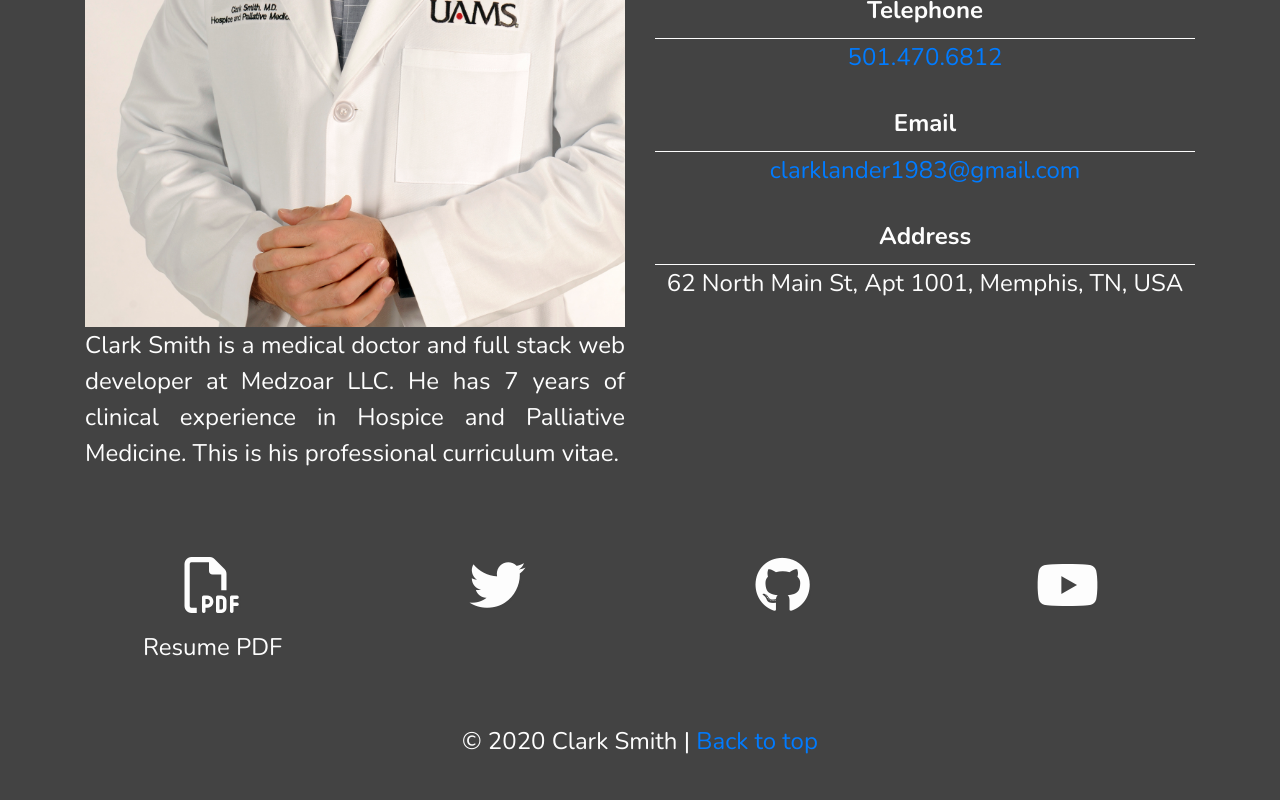
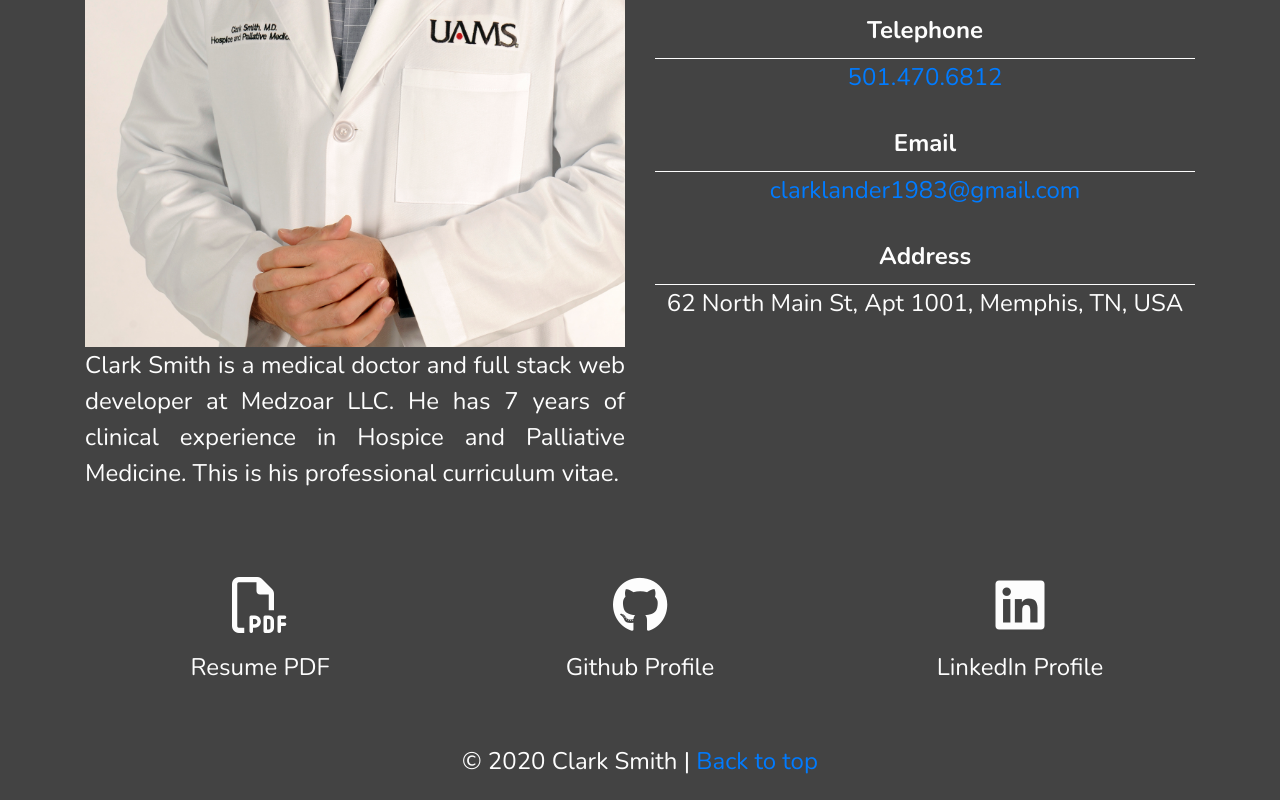
Before and after one commit to C-Smith-UALR/clarksmithcv, a Vue app: page / in a window 1280 px wide. Shown: the part 662-1462 px from the top of the page. Built offline with nearby package versions, Linux system fonts and the light colour scheme; a web font is replaced by a local one.

Commit message:
icons wired up

```diff
--- a/src/assets/css/styles.css
+++ b/src/assets/css/styles.css
@@ -37,7 +37,7 @@ body {
 
 #homeName {
     margin-top: 20px;
-    margin-bottom: 20px;
+    margin-bottom: 40px;
     border-bottom: 2px solid #fdfdfd;
     padding-bottom: 10px;
 }
--- a/src/views/Home.vue
+++ b/src/views/Home.vue
@@ -60,7 +60,7 @@
     <div class="container" id="socialContainer">
       <div class="row">
         <div class="col-sm col1 iconContainer">
-          <a href="../assets/files/ClarkSmithCV2020.pdf" download>
+          <a :href="`${publicPath}ClarkSmithCV2020.pdf`" download>
             <i class="fa fa-file-pdf-o icon" aria-hidden="true"></i>
 
           </a>
@@ -71,28 +71,27 @@
 
         </div>
 
-        <div class="col-sm col3 iconContainer">
-          <a href="https://twitter.com/medzoar">
-            <i class="fa fa-twitter icon" aria-hidden="true"></i>
-
-          </a>
-
-        </div>
-
         <div class="col-sm col4 iconContainer">
-          <a href="https://github.com/medzoarDev">
+          <a href="https://github.com/C-Smith-UALR">
             <i class="fa fa-github icon" aria-hidden="true"></i>
 
           </a>
+          <div style="text-align: center" class="mt-3 clarkLikeParagraph">
+            Github Profile
+          </div>
 
         </div>
 
 
         <div class="col-sm col5 iconContainer">
-          <a href="https://www.youtube.com/channel/UCKzyMot66hrkHXVtOxxFMaw">
+          <a href="https://www.linkedin.com/in/clark-smith-6095b618b">
 
-            <i class="fa fa-youtube icon" aria-hidden="true"></i>
+            <i class="fa fa-linkedin-square icon" aria-hidden="true"></i>
+
           </a>
+          <div style="text-align: center" class="mt-3 clarkLikeParagraph">
+            LinkedIn Profile
+          </div>
         </div>
 
 
@@ -113,6 +112,11 @@
 
 export default {
   name: 'Home',
+  data () {
+    return {
+      publicPath: process.env.BASE_URL
+    }
+  }
 
 }
 </script>
```
Also changed, not shown: 1 other file (tests, documents, lock files or other folders).
